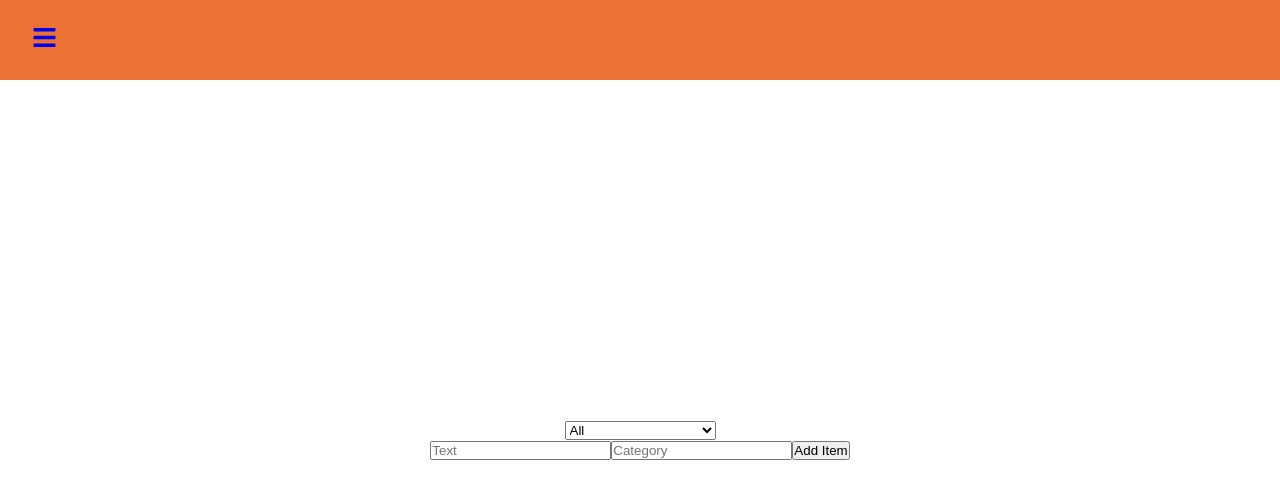
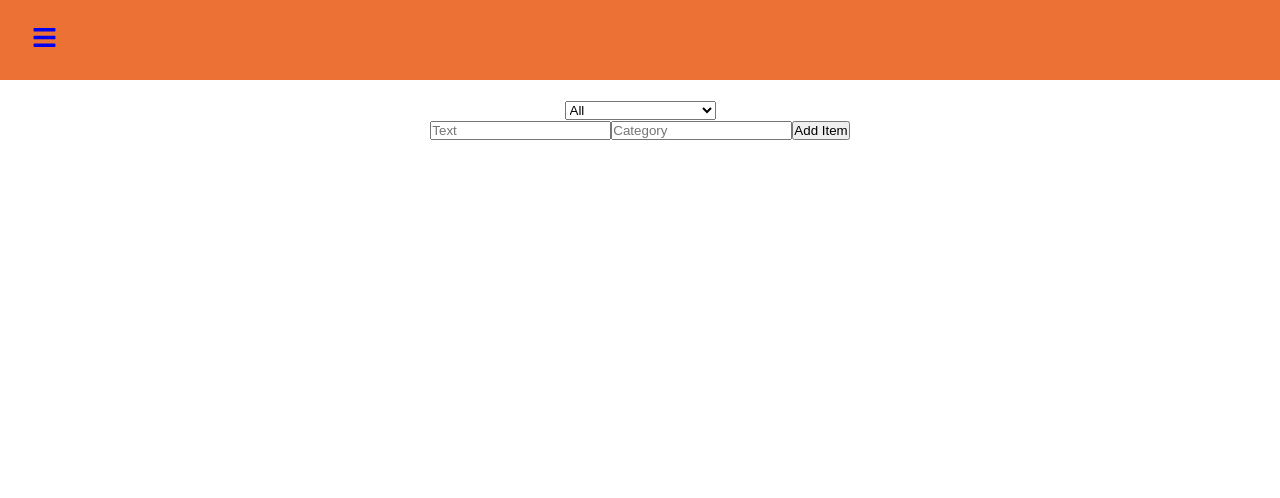
Before and after one commit to jaakko13/toDoList-ReactJS, a React (Create React App) app: page / in a window 1280 px wide. Shown: the top 498 px of the page. Built offline with nearby package versions, Linux system fonts and the light colour scheme.

Commit message:
Rendering and Scrolling bugs fixed

```diff
--- a/src/pages/Complete.js
+++ b/src/pages/Complete.js
@@ -3,14 +3,7 @@ import React from 'react'
 function Complete() {
 
 	const [todo, setTodo] = React.useState([])
-	const [current, setCurrent] = React.useState('')
-	const [edit, setEdit] = React.useState(null)
-	const [editText, setEditText] = React.useState('')
-	const [reorder, setReorder] = React.useState(null)
-	const [reorderNumber, setReorderNumber] = React.useState(null)
 	const [categories, setCategories] = React.useState([])
-	const [tag, setTag] = React.useState('')
-	const [displayTag, setDisplayTag] = React.useState('all')
 	const [complete, setComplete] = React.useState([])
 
 	React.useEffect(() => { //Used to load to do list from localStorage
--- a/src/pages/home.css
+++ b/src/pages/home.css
@@ -2,7 +2,6 @@
 	text-align: center;
 	flex-direction: column;
 	display: flex;
-
 }
 .list {
 	text-align: center;
@@ -13,4 +12,9 @@
 	background-color: rgb(255, 183, 89);
 	border-radius: 8px;
 	margin: 10px;
+	padding: 5px;
 }
+.input {
+	position: absolute;
+	top: 100px;
+}
--- a/src/pages/home.js
+++ b/src/pages/home.js
@@ -210,6 +210,7 @@ function Home() {
 
 	return (
 		<div className="home">
+			<div className="input">
 				{dropdown()}
 				<form onSubmit={handleSubmit}>
 					<input type="text" onChange={(e) => setCurrent(e.target.value)} value={current} placeholder='Text' />
@@ -218,9 +219,8 @@ function Home() {
 					<button type="submit">Add Item</button>
 				</form>
 
-			{/* {todo.map((item) => <div key={item.id} > */}
 				{todo.filter(item => displayTag === 'all').map(filteredItem => (
-				<div key={filteredItem.id} >
+					<div key={filteredItem.id}  >
 						{edit === filteredItem.id ? (inputWithButton(filteredItem.id)) : (textWithEdit(filteredItem.id, filteredItem.text, filteredItem.tag))}
 						{reorder === filteredItem.id ? (inputReorder(filteredItem.id)) : (<button onClick={() => setReorder(filteredItem.id)}>Reorder</button>)}
 
@@ -229,9 +229,6 @@ function Home() {
 
 					</div>
 				))}
-
-
-
 
 				{todo.filter(item => item.tag === displayTag).map(filteredItem => (
 					<div key={filteredItem.id} >
@@ -244,6 +241,7 @@ function Home() {
 					</div>
 				))}
 
+			</div>
 
 
 
```
Lines whose indentation alone changed are shown as unchanged.
